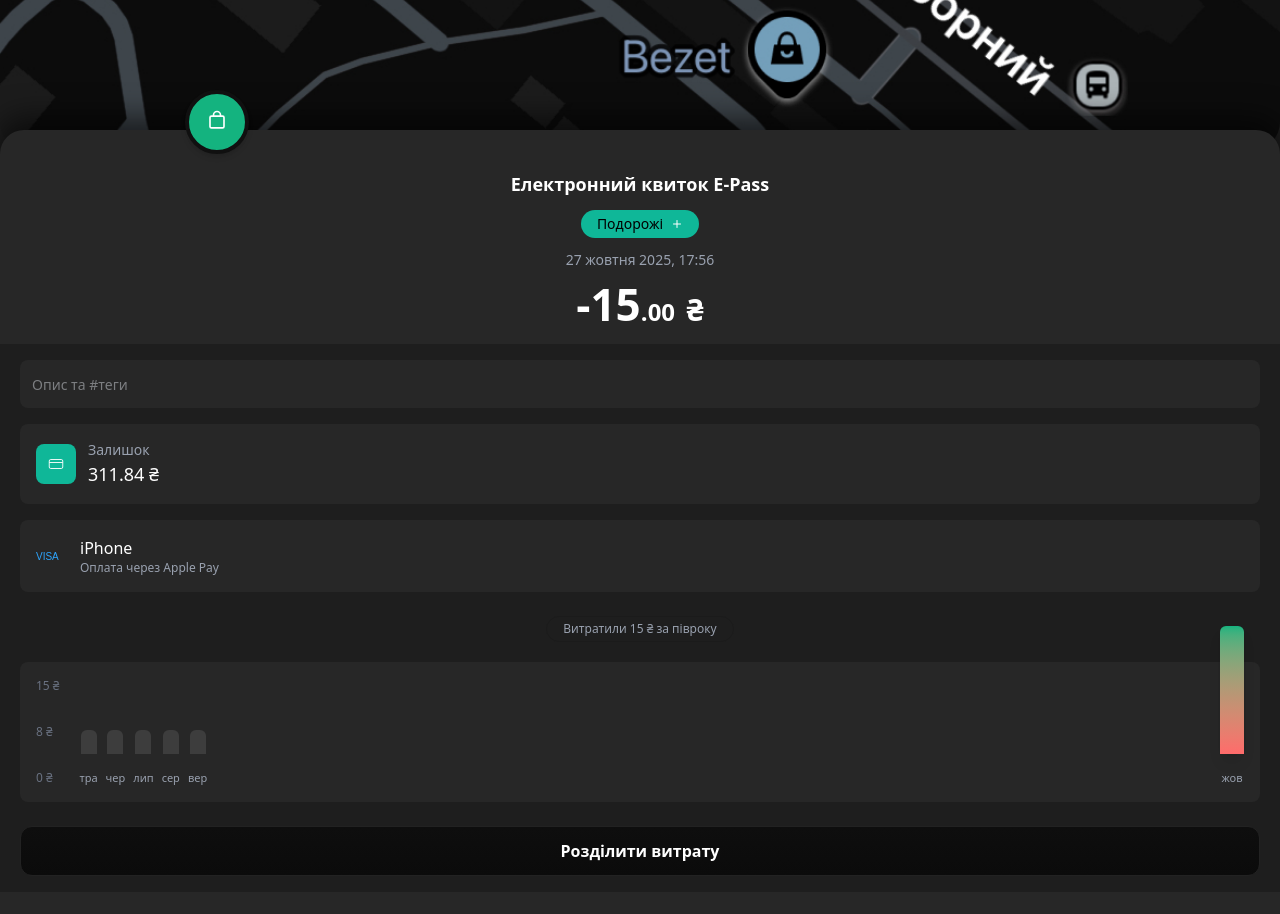
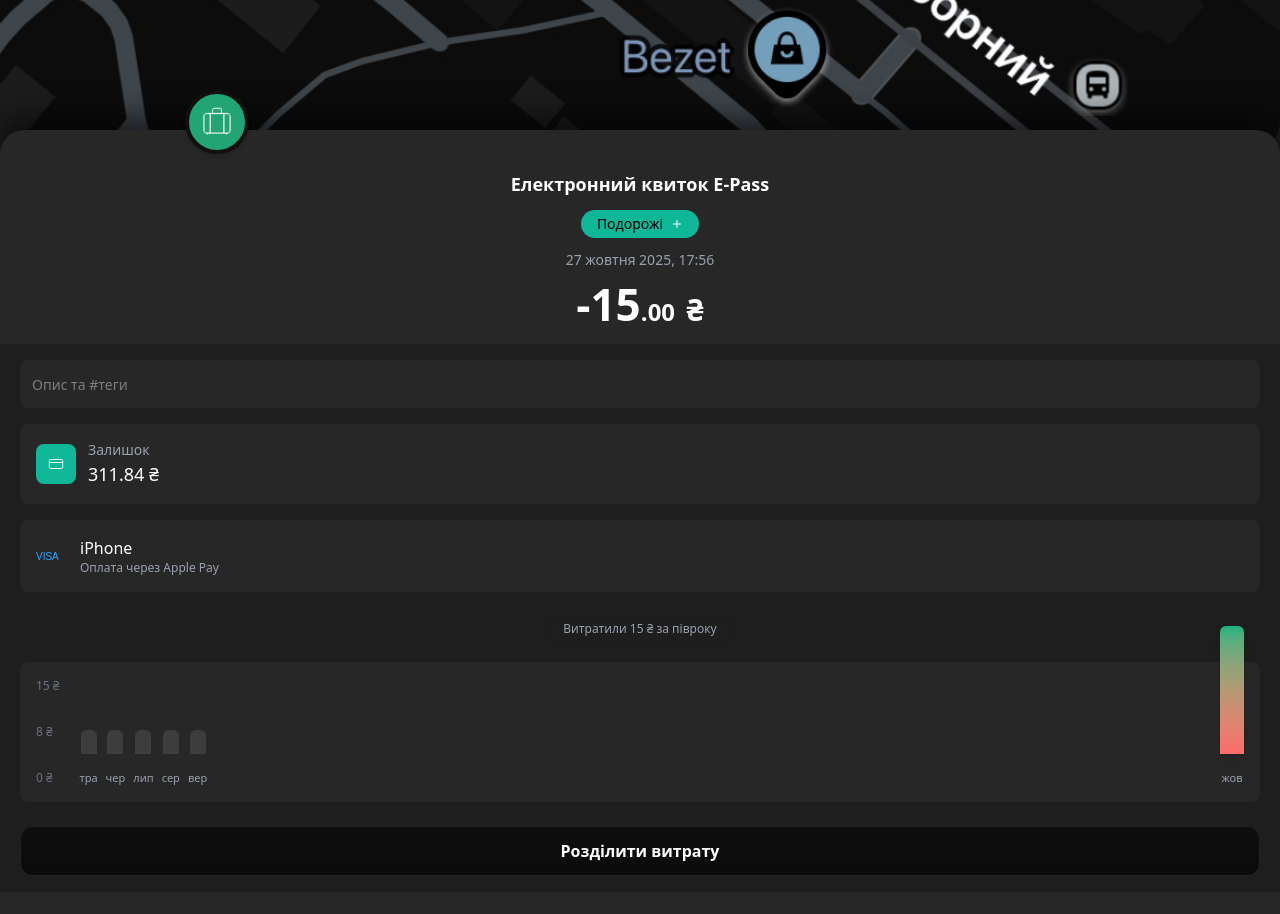
Before and after one commit to payton-ggg/mono-bill, a React (Vite) app: page / in a window 1280 px wide. Shown: the top 914 px of the page. Built offline with nearby package versions, Linux system fonts and the light colour scheme.

Commit message:
style(ui): update icon styling and replace svg with png image
Replace complex SVG icon with simpler PNG image and adjust background color for better visual consistency

```diff
--- a/src/App.tsx
+++ b/src/App.tsx
@@ -12,30 +12,8 @@
 
         <div className="relative bottom-5 mb-10 bg-[#272727] rounded-t-3xl pb-8 shadow-[0_-12px_30px_rgba(0,0,0,0.6)]">
           <div className="flex justify-center absolute left-[185px] -mt-10 mb-3">
-            <div className="w-16 h-16 rounded-full bg-[#14b37f] shadow-md flex items-center justify-center border-4 border-[#101010]">
-              <svg
-                width="28"
-                height="28"
-                viewBox="0 0 24 24"
-                fill="none"
-                xmlns="http://www.w3.org/2000/svg"
-              >
-                <rect
-                  x="6"
-                  y="7"
-                  width="12"
-                  height="10"
-                  rx="1.2"
-                  stroke="white"
-                  strokeWidth="1.4"
-                />
-                <path
-                  d="M9 7V6a3 3 0 0 1 6 0v1"
-                  stroke="white"
-                  strokeWidth="1.4"
-                  strokeLinecap="round"
-                />
-              </svg>
+            <div className="w-16 h-16 rounded-full bg-[#22a475] shadow-md flex items-center justify-center border-4 border-[#101010]">
+              <img src="/bag.png" alt="bag" className="h-8 w-8" />
             </div>
           </div>
 
```
